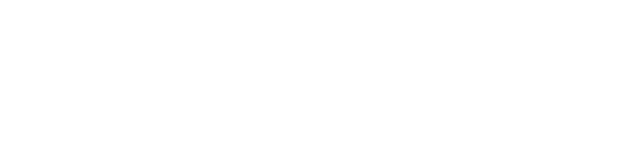
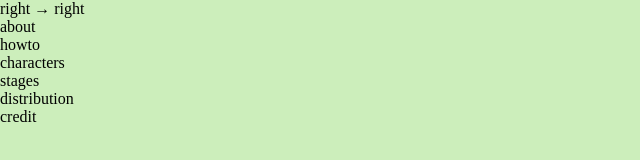
Before and after one commit to yadex205/right-is-right, a website: page src/html/index.ejs in a window 1280 px wide. Shown: the whole page, without its empty margins (0-640 px from the left). Drawn offline with nearby package versions, Linux system fonts and the light colour scheme; files that its build step writes are made by us from their sources.

Commit message:
:new: Split ejs file by carousel item

```diff
--- /dev/null
+++ b/src/css/_reset.scss
@@ -0,0 +1,3 @@
+body {
+  margin: 0;
+}
--- /dev/null
+++ b/src/css/_variables.scss
@@ -0,0 +1 @@
+$color-lightgreen: #ceb;
--- /dev/null
+++ b/src/css/style.scss
@@ -0,0 +1,6 @@
+@import 'reset';
+@import 'variables';
+
+body {
+  background-color: $color-lightgreen;
+}
--- /dev/null
+++ b/src/html/_about.ejs
@@ -0,0 +1,3 @@
+<section class="carousel-item" id="about">
+  about
+</section>
--- /dev/null
+++ b/src/html/_characters.ejs
@@ -0,0 +1,3 @@
+<section class="carousel-item" id="characters">
+  characters
+</section>
--- /dev/null
+++ b/src/html/_credit.ejs
@@ -0,0 +1,3 @@
+<section class="carousel-item" id="credit">
+  credit
+</section>
--- /dev/null
+++ b/src/html/_distribution.ejs
@@ -0,0 +1,3 @@
+<section class="carousel-item" id="distribution">
+  distribution
+</section>
--- /dev/null
+++ b/src/html/_howto.ejs
@@ -0,0 +1,3 @@
+<section class="carousel-item" id="howto">
+  howto
+</section>
--- /dev/null
+++ b/src/html/_stages.ejs
@@ -0,0 +1,3 @@
+<section class="carousel-item" id="stages">
+  stages
+</section>
--- /dev/null
+++ b/src/html/_top.ejs
@@ -0,0 +1,3 @@
+<section class="carousel-item" id="top">
+  right &rarr; right
+</section>
--- a/src/html/index.ejs
+++ b/src/html/index.ejs
@@ -1,8 +1,17 @@
 <!doctype html>
-<html lang="en">
+<html lang="ja">
   <head>
     <meta charset="UTF-8"/>
-    <title>Document</title>
+    <link href="css/style.css" rel="stylesheet"/>
+    <title>right &rarr; right - 右は正義-</title>
   </head>
-  <body></body>
+  <body>
+    <%- include('_top') %>
+    <%- include('_about') %>
+    <%- include('_howto') %>
+    <%- include('_characters') %>
+    <%- include('_stages') %>
+    <%- include('_distribution') %>
+    <%- include('_credit') %>
+  </body>
 </html>
```
